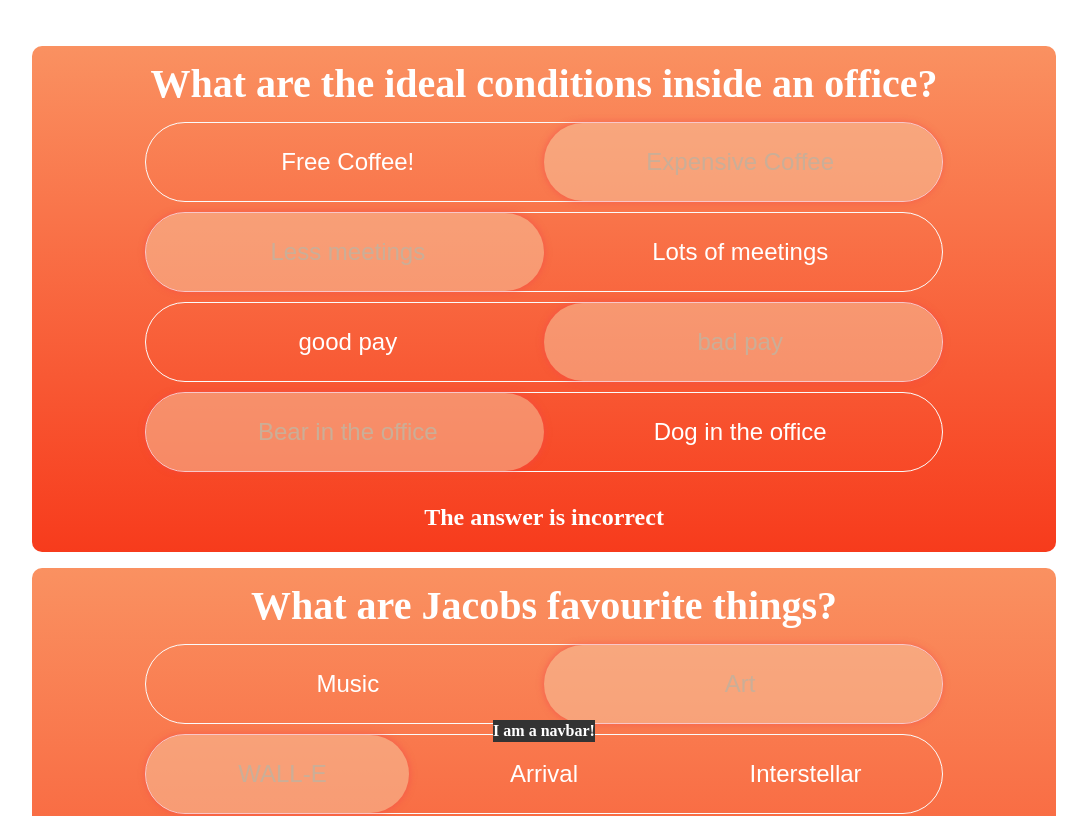
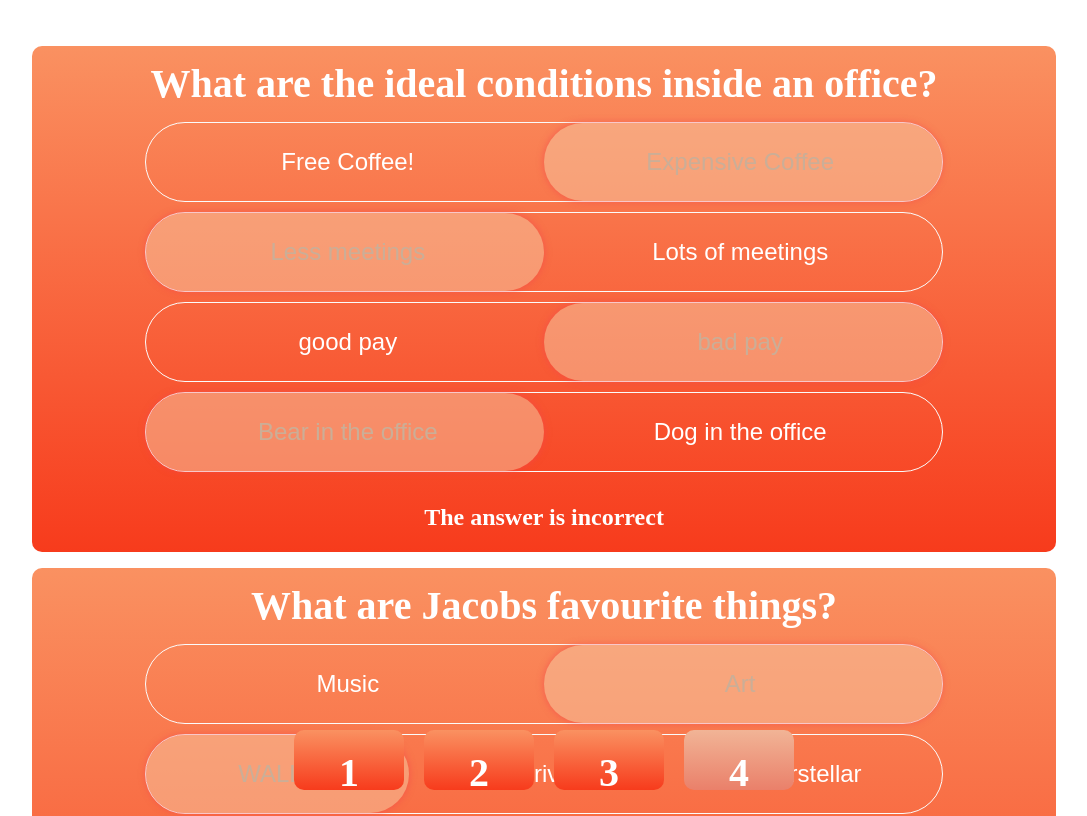
Before and after one commit to JacobCutts13/seneca-toggles, a React (Create React App) app: page / in a window 1280 px wide. Shown: the top 816 px of the page, without its empty margins (96-1183 px from the left). Built offline with nearby package versions, Linux system fonts and the light colour scheme.

Commit message:
added navbar each question set mapped to an anchor button links to tile section id button background matches it's tile background

```diff
--- a/src/App.tsx
+++ b/src/App.tsx
@@ -64,7 +64,7 @@ function App() {
             <TogglesTile tile={tile} dispatch={dispatch} />
           </div>
         ))}
-      <Navbar />
+      <Navbar state={state} dispatch={dispatch} />
     </div>
   );
 }
--- a/src/components/Navbar.tsx
+++ b/src/components/Navbar.tsx
@@ -1,3 +1,24 @@
-export default function Navbar(): JSX.Element {
-  return <div className="navbar">I am a navbar!</div>;
+import { Dispatch } from "react";
+import { Action, Tile } from "../interfaces";
+import numberToWord from "../utils/numberToWord";
+
+interface Props {
+  state: Tile[];
+  dispatch: Dispatch<Action>;
 }
+
+export default function Navbar(props: Props): JSX.Element {
+  return (
+    <div className="navbar">
+      {props.state.map((tile, i) => (
+        <a
+          href={`#toggle-${tile.id.toString()}`}
+          key={tile.id}
+          className={`${numberToWord(tile.nIncorrect)}`}
+        >
+          <h1>{i + 1}</h1>
+        </a>
+      ))}
+    </div>
+  );
+}
--- a/src/index.css
+++ b/src/index.css
@@ -22,6 +22,10 @@ body {
     font-size: 18px;
     line-height: 28.8px;
   }
+
+  a {
+    width: 50px;
+  }
 }
 
 @media screen and (min-width: 601px) {
@@ -36,6 +40,10 @@ body {
   p {
     font-size: 24px;
   }
+
+  a {
+    width: 100px;
+  }
 }
 
 .App {
@@ -48,9 +56,24 @@ body {
 
 .navbar {
   overflow: hidden;
-  background-color: #333;
   position: fixed;
   top: 90%;
+  display: flex;
+  flex-direction: row;
+  justify-content: center;
+  width: 100%;
+  height: 10%;
+}
+
+.navbar a {
+  background: linear-gradient(rgb(250, 145, 97), rgb(247, 59, 28));
+  border-radius: 10px;
+  margin: 10px 10px;
+  text-align: center;
+  font-weight: bold;
+  padding: 5px;
+  text-decoration: none;
+  color: #fff;
 }
 
 .tile-container {
@@ -74,15 +97,18 @@ body {
   max-width: 1024px;
 }
 
-.tile.zero {
+.tile.zero,
+.navbar a.zero {
   background: linear-gradient(180deg, #76e0c2 0%, #59cada 100%);
 }
 
-.tile.one {
+.tile.one,
+.navbar a.one {
   background: linear-gradient(180deg, #f1b496 0%, #ea806a 100%);
 }
 
-.tile.two {
+.tile.two,
+.navbar a.two {
   background: linear-gradient(180deg, #f6b868 0%, #ee6b2d 100%);
 }
 
```
